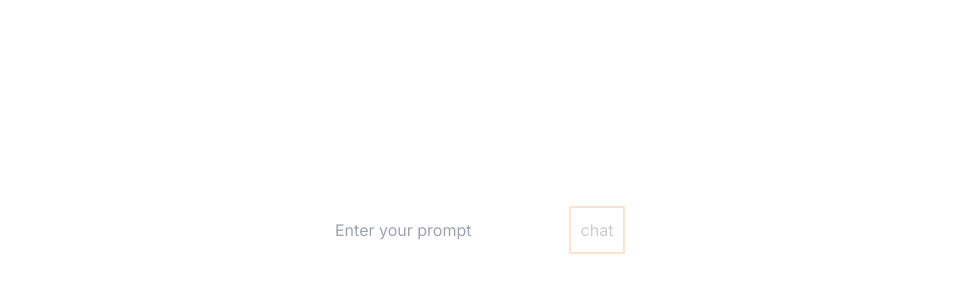
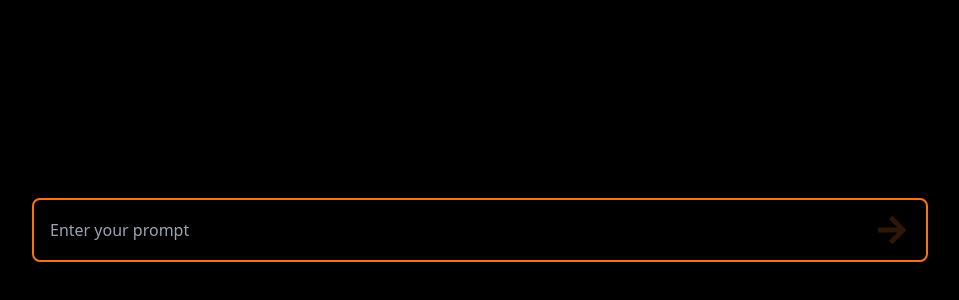
Before and after one commit to JTiscodin/Gyan-Srota, a Next.js app: page /chatbot in a window 1280 px wide. Shown: the part 170-470 px from the top of the page, without its empty margins (160-1119 px from the left). Built offline with nearby package versions, Linux system fonts and the light colour scheme.

Commit message:
Ui change and adding chats

```diff
--- /dev/null
+++ b/src/app/chatbot/examples.js
@@ -0,0 +1,46 @@
+var longString1 = `
+The sun dipped below the horizon, casting the sky in shades of pink and gold. As the day gave way to night, the stars began to twinkle overhead, their light piercing the darkness like diamonds scattered across velvet. A gentle breeze rustled the leaves of the trees, carrying with it the scent of earth and flowers. It was a moment of quietude, a pause in the relentless march of time.
+
+In the distance, the sound of laughter echoed through the air, mingling with the soft strains of music. A group of friends gathered around a bonfire, their faces illuminated by the flickering flames. They shared stories and jokes, their voices rising and falling in harmony with the crackling fire.
+
+As the night wore on, the fire burned low, its embers glowing like a beacon in the darkness. One by one, the friends bid each other goodnight, their hearts full of warmth and camaraderie. And as they drifted off to sleep beneath the starlit sky, they knew that they would carry the memories of this night with them forever.
+`;
+
+var longString2 = `
+The old bookstore stood nestled on the corner of a quiet street, its weathered facade a testament to the passage of time. Inside, shelves upon shelves of books lined the walls, their pages filled with stories waiting to be discovered. The air was thick with the scent of paper and ink, a scent that spoke of adventure and possibility.
+
+As I wandered the aisles, my fingers trailed over the spines of the books, each one a doorway to another world. I lost myself in the pages, lost track of time as I delved into the stories that lay within. From ancient myths to modern mysteries, there was something for everyone within those hallowed walls.
+
+Outside, the world bustled with life, but inside the bookstore, time seemed to stand still. It was a sanctuary, a place where the troubles of the world melted away and only the magic of storytelling remained. And as I finally emerged back into the sunlight, I carried with me not just a book, but a piece of that magic that would stay with me always.
+`;
+
+var longString3 = `
+The waves crashed against the rocky shore, their relentless rhythm echoing in my ears. I stood on the cliff edge, the wind whipping through my hair, and gazed out at the endless expanse of ocean before me. It stretched out as far as the eye could see, a vast and untamed wilderness of water and sky.
+
+In that moment, I felt small, insignificant against the backdrop of nature's grandeur. But I also felt alive, connected to something greater than myself. The salty sea air filled my lungs, invigorating me with its freshness. It was as if the ocean itself was breathing, pulsing with life and energy.
+
+As I watched the sun sink below the horizon, painting the sky in shades of pink and orange, I felt a sense of peace wash over me. In that fleeting moment, everything seemed to fall into place, and I knew that no matter where life took me, I would always carry the memory of this moment with me.
+`;
+
+var longString4 = `
+The forest stretched out before me, a vast and untamed wilderness of green. Tall trees towered overhead, their branches reaching towards the sky like fingers seeking the sun. Shafts of sunlight filtered through the leaves, dappling the forest floor in a patchwork of light and shadow.
+
+I followed the winding path deeper into the woods, the crunch of leaves beneath my feet the only sound breaking the silence. Birds chirped overhead, their songs a symphony of nature's own making. It was a world untouched by man, a sanctuary of peace and tranquility.
+
+As I walked, I felt the weight of the world lift from my shoulders, replaced by a sense of wonder and awe. In that moment, I was no longer just a person walking through the woods; I was a part of something greater, a thread in the rich tapestry of life that surrounded me.
+
+And as I emerged from the forest, blinking in the sunlight, I knew that I had been changed by the experience. For in those quiet moments among the trees, I had found a piece of myself that I never knew was missing.
+`;
+
+var longString5 = `
+The city skyline shimmered in the distance, a beacon of light against the darkening sky. As night fell, the streets came alive with the hustle and bustle of urban life. Cars honked, people shouted, and the air buzzed with energy.
+
+I wandered through the streets, lost in the sea of humanity that surrounded me. Neon signs blazed overhead, casting an otherworldly glow on the pavement below. It was a city of contrasts, where towering skyscrapers stood side by side with crumbling tenements.
+
+As I walked, I passed people from all walks of life: businessmen in suits, artists with paint-stained hands, families out for an evening stroll. Each one had their own story to tell, their own dreams and desires.
+
+And as I looked up at the towering buildings that loomed above me, I felt a sense of awe wash over me. For in that moment, I realized that no matter how small I may be in the grand scheme of things, I was a part of something much larger than myself.
+`;
+
+
+export default [longString1, longString2, longString3, longString4, longString5]
--- a/src/app/chatbot/page.js
+++ b/src/app/chatbot/page.js
@@ -2,26 +2,39 @@
 
 import useGenerateAnswer from "@/hooks/GenerateAnswer";
 
+import { FaArrowRight } from "react-icons/fa";
+
 export default function Chatbot() {
-
-  const { handleClick, isStreaming, answer, prompt, setPrompt } = useGenerateAnswer();
+  const { handleClick, isStreaming, answer, prompt, setPrompt, chats } =
+    useGenerateAnswer();
 
   return (
-    <div className="flex flex-col min-h-screen min-w-full justify-center items-center">
-      <div className="w-[80vw] ">{answer}</div>
-      <div className="flex">
+    <div className="flex flex-col justify-center min-h-screen min-w-full items-center text-white">
+      {chats?.map((e, i) => {
+        return (
+          <div key={i} className="flex flex-col w-[80vw] my-7">
+            <div className="font-bold text-3xl">{e.prompt}</div>
+            <div className="rounded-lg w-[80vw] p-5 h-auto bg-[#1E1E1E] m-8">{e.answer}</div>
+            <hr></hr>
+          </div>
+        );
+      })}
+      {isStreaming && <div className="w-[80vw] rounded-lg p-5 h-auto bg-[#1E1E1E] m-8 ">{answer}</div>}
+
+      <div className="flex justify-between border-2 border-orange-500 w-[70vw] h-[5vw] rounded-lg">
         <input
           onChange={(e) => setPrompt(e.target.value)}
           value={prompt}
+          className="bg-transparent focus:outline-none w-full ml-4"
           placeholder="Enter your prompt"
         />
 
         <button
           onClick={handleClick}
           disabled={prompt === "" || isStreaming}
-          className="border-2 disabled:opacity-20  border-orange-500 h-12 w-14 hover:bg-orange-500 active:scale-95  duration-200 "
+          className=" disabled:opacity-20 overflow-hidden duration-100 active:scale-95 mr-5"
         >
-          chat
+          <FaArrowRight className="h-8 w-8  text-[#F37022] rounded-full duration-200 hover:text-white hover:bg-orange-500" />
         </button>
       </div>
     </div>
--- a/src/app/layout.js
+++ b/src/app/layout.js
@@ -11,7 +11,7 @@ export const metadata = {
 export default function RootLayout({ children }) {
   return (
     <html lang="en">
-      <body className={inter.className}>{children}</body>
+      <body className="bg-black">{children}</body>
     </html>
   );
 }
--- a/src/hooks/GenerateAnswer.js
+++ b/src/hooks/GenerateAnswer.js
@@ -1,19 +1,28 @@
 import { useState, useRef } from "react";
+
+import examples from "@/app/chatbot/examples";
 
 export default function useGenerateAnswer() {
   var longString =
-    "The sun cast its golden rays across the tranquil meadow, illuminating the lush green grass and delicate wildflowers that swayed gently in the soft breeze. Birds chirped melodiously in the nearby trees, adding to the symphony of nature's song. A babbling brook meandered through the landscape, its clear waters reflecting the vibrant colors of the surrounding foliage. It was a scene of pure serenity, a sanctuary where one could escape the chaos of the world and find solace in the embrace of Mother Nature.";
+    examples[Math.floor(Math.random() * examples.length)] || examples[0];
 
   const [isStreaming, setIsStreaming] = useState(false);
+
+  const [chats, setChats] = useState([]);
 
   const [prompt, setPrompt] = useState("");
 
   const [answer, setAnswer] = useState("");
 
-  let i = useRef(0);
+  let i = useRef(-10);
   let intervalId = useRef(null);
 
   const handleClick = () => {
+
+    //setting the value of i to -10, to start from the beginning of the string
+    i.current = -10;
+
+
     setIsStreaming(true);
     //Splitting the long string into individual characters
     let reply = longString.split("");
@@ -33,10 +42,20 @@ export default function useGenerateAnswer() {
       if (i.current > reply.length) {
         clearInterval(intervalId.current);
         setIsStreaming(false);
-        console.log("cleared");
+        setChats((prev) => [...prev, { prompt, answer: longString }]);
+        setPrompt("");
+        setAnswer("");
       }
     }, 20);
   };
 
-  return { handleClick, isStreaming, answer, prompt, setPrompt };
+  return {
+    handleClick,
+    isStreaming,
+    answer,
+    prompt,
+    setPrompt,
+    setAnswer,
+    chats,
+  };
 }
```
Also changed, not shown: package.json (+5 -4 lines), 1 other file (tests, documents, lock files or other folders).
